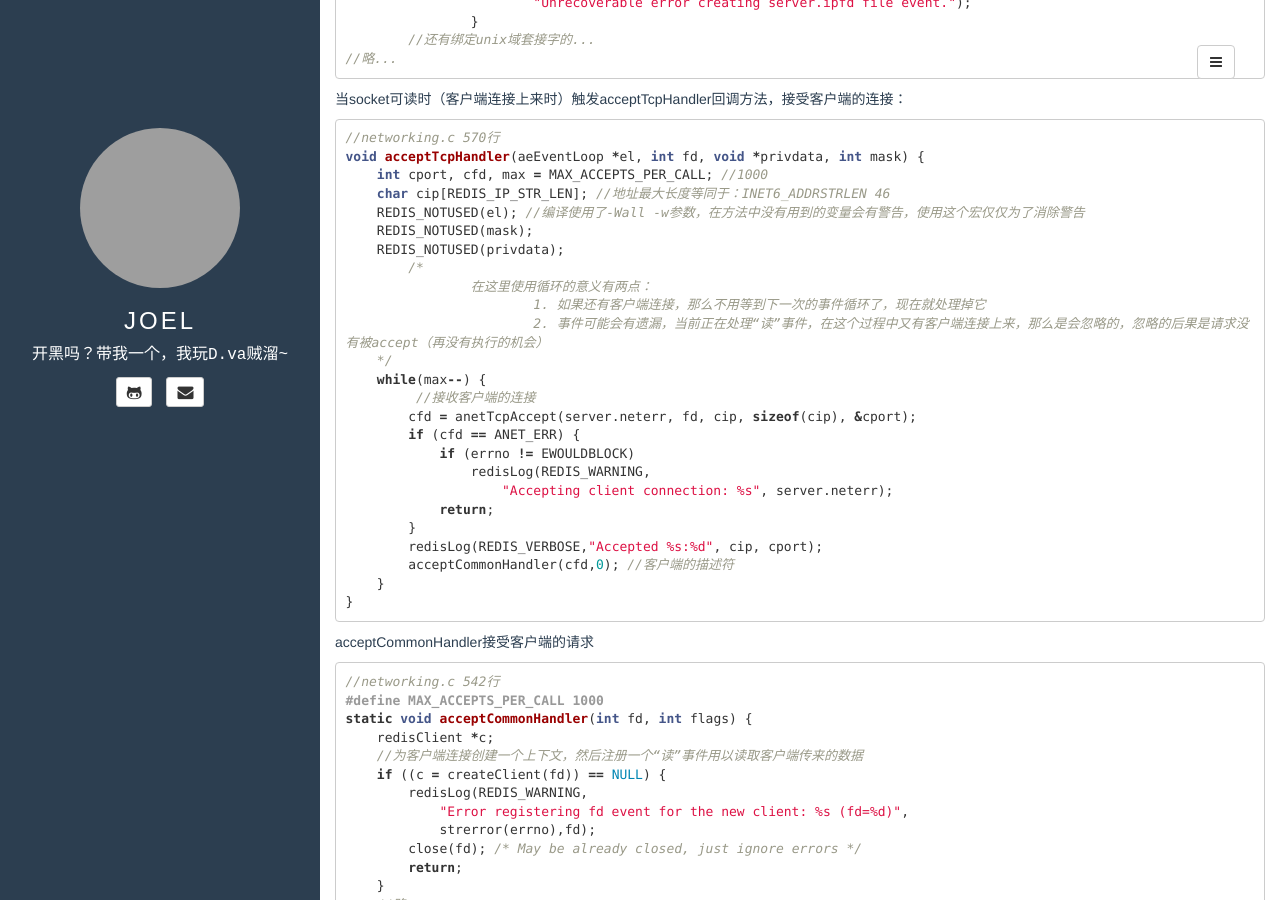
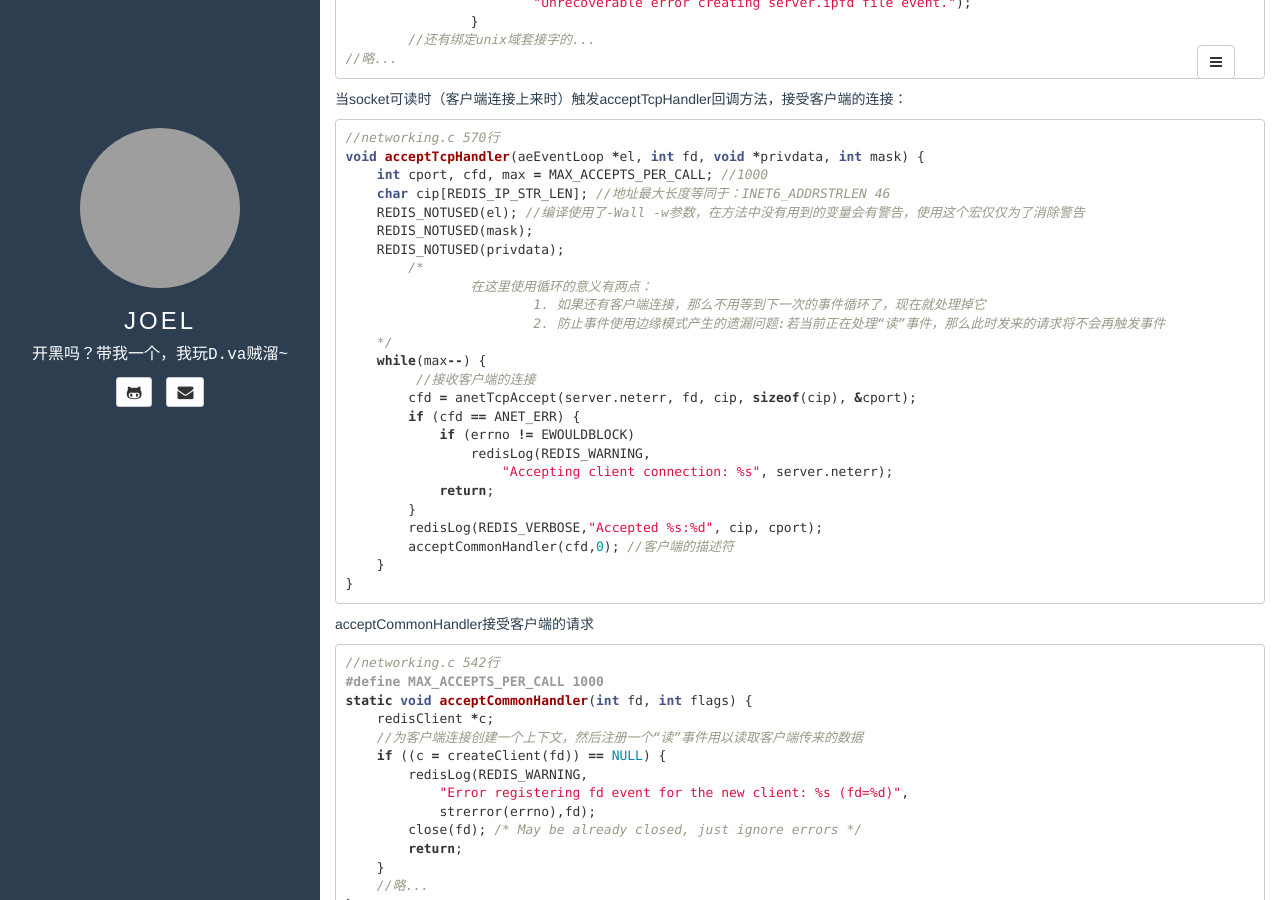
Before and after one commit to souce/blog, a Jekyll site: the page built from _posts/2016-08-04-redis处理请求的流程.md, in a window 1280 px wide and 900 px high, scrolled down 509 px. Built offline with Jekyll 4.4.1, drawn with Linux system fonts in a browser that asks for light colours; grey boxes are pictures that could not be loaded.

Commit message:
修改边缘模式的说明

```diff
--- a/_posts/2016-08-04-redis处理请求的流程.md
+++ b/_posts/2016-08-04-redis处理请求的流程.md
@@ -53,7 +53,7 @@ void acceptTcpHandler(aeEventLoop *el, int fd, void *privdata, int mask) {
 	/*
 		在这里使用循环的意义有两点：
 			1. 如果还有客户端连接，那么不用等到下一次的事件循环了，现在就处理掉它
-			2. 事件可能会有遗漏，当前正在处理“读”事件，在这个过程中又有客户端连接上来，那么是会忽略的，忽略的后果是请求没有被accept（再没有执行的机会）
+			2. 防止事件使用边缘模式产生的遗漏问题:若当前正在处理“读”事件，那么此时发来的请求将不会再触发事件
     */
     while(max--) {
     	 //接收客户端的连接
```
Also changed, not shown: 3 other files.
